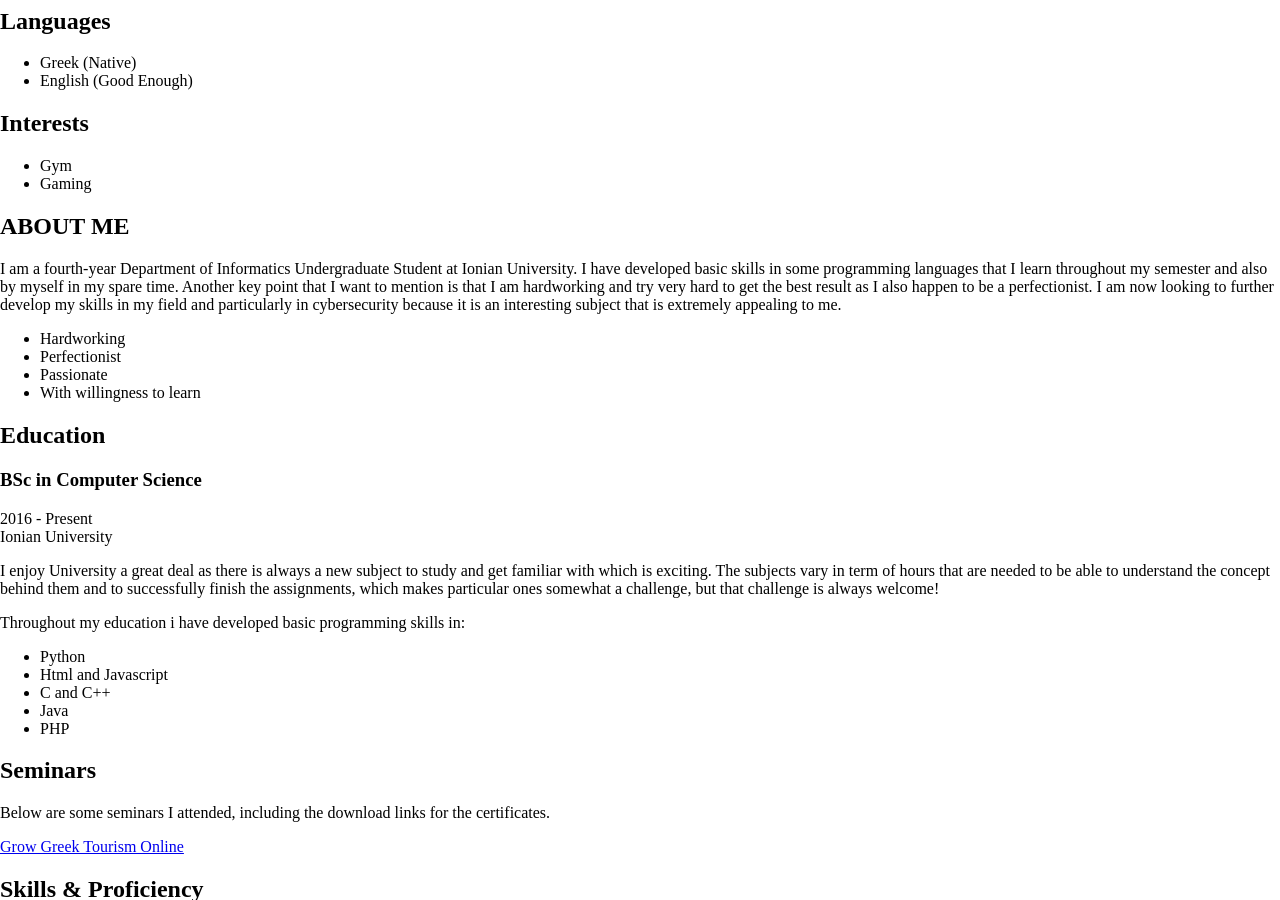
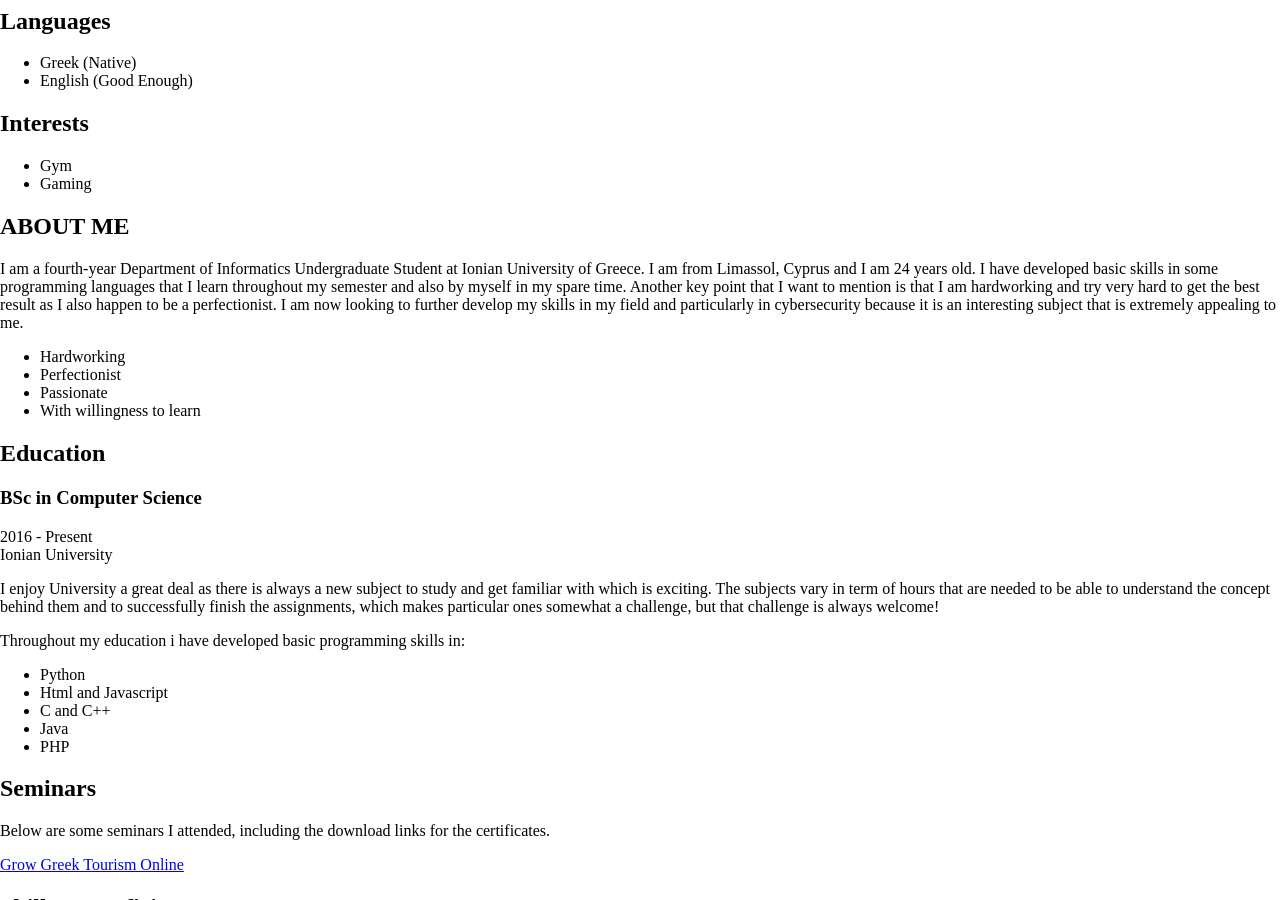
Before and after one commit to andreasgeorgiou/online-resume, a Jekyll site: the page built from index.html, in a window 1280 px wide and 900 px high, scrolled down 685 px. Built offline with Jekyll 4.4.1, drawn with Linux system fonts in a browser that asks for light colours.

Commit message:
update data

```diff
--- a/_data/data.yml
+++ b/_data/data.yml
@@ -57,7 +57,8 @@ sidebar:
 career-profile:
     title: ABOUT ME
     summary: |
-     I am a fourth-year Department of Informatics Undergraduate Student at Ionian University. I have developed basic skills in some programming languages that I learn throughout my semester and also by myself in my spare time.
+     I am a fourth-year Department of Informatics Undergraduate Student at Ionian University of Greece. I am from
+     Limassol, Cyprus and I am 24 years old. I have developed basic skills in some programming languages that I learn throughout my semester and also by myself in my spare time.
      Another key point that I want to mention is that I am hardworking and try very hard to get the best result as I also happen to be a perfectionist. I am now looking to further develop my skills in my field and particularly in cybersecurity because it is an interesting subject that is extremely appealing to me.
 
 
```
